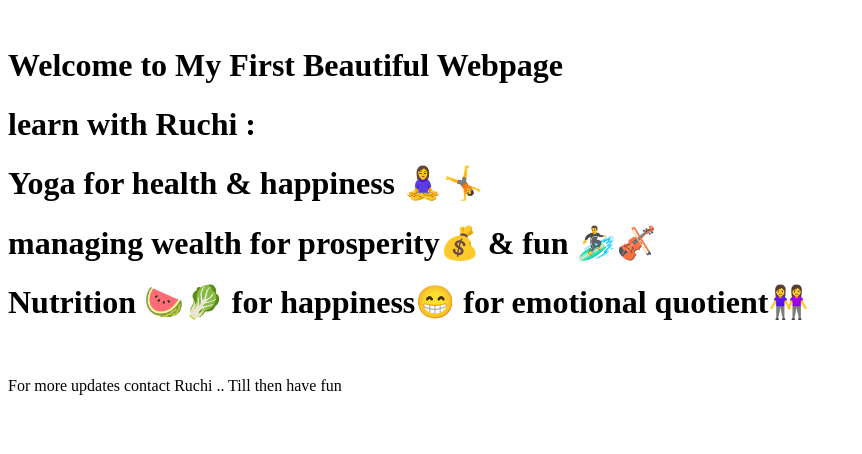
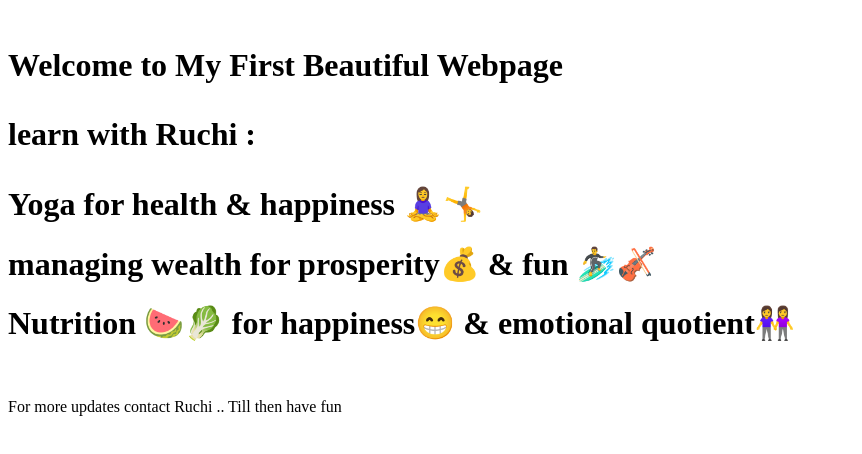
Before and after one commit to rakeshtuli/WebpageAug12, a plain HTML site: page index.html in a window 1280 px wide. Shown: the whole page, without its empty margins (0-862 px from the left). Drawn offline with Linux system fonts and the light colour scheme.

Commit message:
Update index.html
Signed-off-by: RAKESH TULI <59557210+rakeshtuli@users.noreply.github.com>

```diff
--- a/index.html
+++ b/index.html
@@ -18,10 +18,11 @@
  <h1>Welcome to My First Beautiful Webpage
   <h1>
 <body>
+ <p>
     learn with Ruchi :
   <h1>     Yoga for health & happiness 🧘‍♀️🤸
   <h1>   managing wealth for prosperity💰 & fun 🏄‍♂️🎻
-  <h1>   Nutrition 🍉🥬 for happiness😁 for emotional quotient👭
+  <h1>   Nutrition 🍉🥬 for happiness😁 & emotional quotient👭
 
     </h1>
     <p>
```
